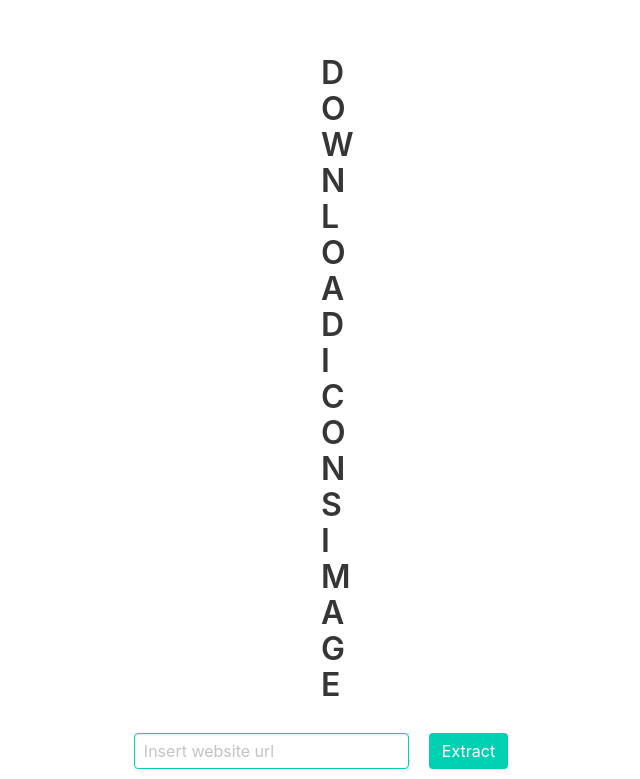
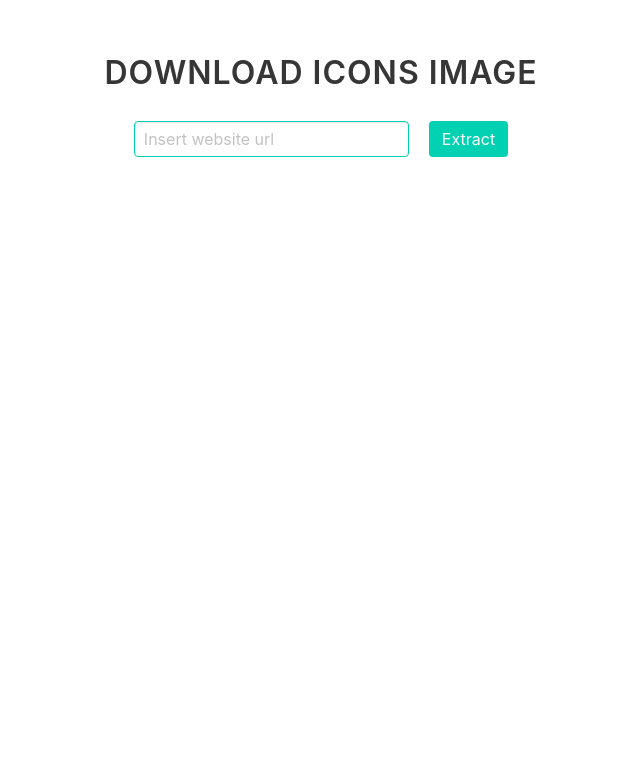
Before and after one commit to deepredsky/IconExtractor, a plain HTML site: page index.html in a window 1280 px wide. Shown: the part 163-942 px from the top of the page, without its empty margins (319-959 px from the left). After the commit the page ends 800 px from the top, so only its background shows below. Drawn offline with nearby package versions, Linux system fonts and the light colour scheme.

Commit message:
css file path fix

```diff
--- a/index.html
+++ b/index.html
@@ -4,8 +4,8 @@
     <meta charset="utf-8" />
     <meta name="viewport" content="width=device-width" />
     <title>Icon</title>
-    <link rel="stylesheet" href="css/style.css">
     <link rel="stylesheet" href="https://cdnjs.cloudflare.com/ajax/libs/bulma/0.7.1/css/bulma.min.css">
+    <link rel="stylesheet" href="static/css/style.css">
     <script src="https://unpkg.com/vue"></script>
   </head>
   <body>
```
